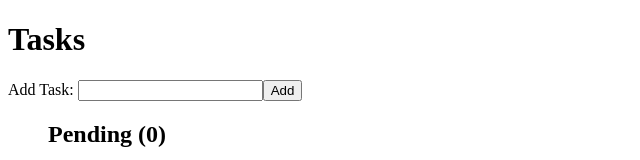
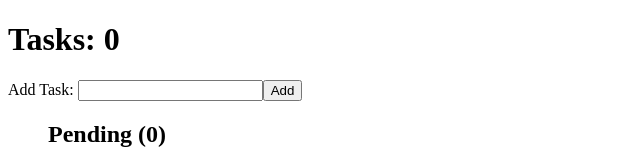
Before and after one commit to jherimum/todo-react, a React (Vite) app: page / in a window 1280 px wide. Shown: the top 160 px of the page, without its empty margins (0-640 px from the left). Built offline with nearby package versions, Linux system fonts and the light colour scheme.

Commit message:
add total

```diff
--- a/src/App.tsx
+++ b/src/App.tsx
@@ -54,7 +54,7 @@ function App() {
 
   return (
     <div>
-      <h1>Tasks</h1>
+      <h1>Tasks: {tasks.length}</h1>
       <AddTask onAddTask={onAddTask} />
 
       <TaskList>
```
